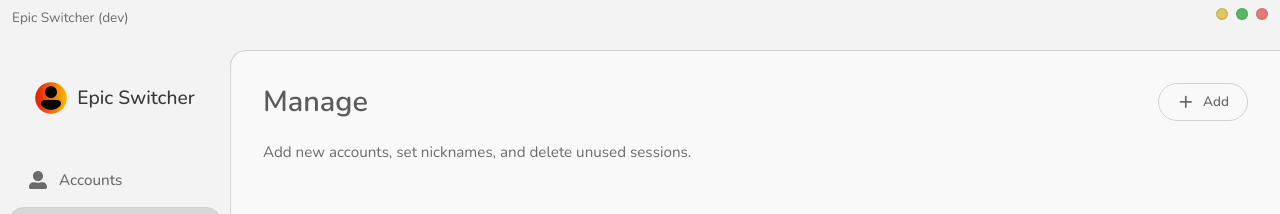
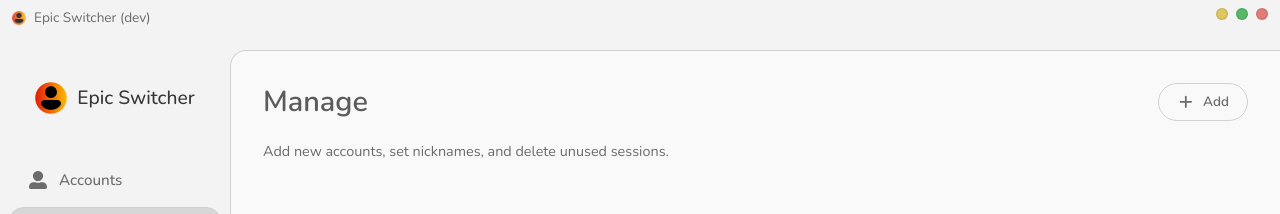
Before and after one commit to symonxdd/epic-switcher, a React (Vite) app in the folder frontend/: page /manage in a window 1280 px wide. Shown: the top 214 px of the page. Built offline with nearby package versions, Linux system fonts and the light colour scheme.

Commit message:
Top bar/logo polish, nav tweaks, floating support
Add app logo to TopBar and adjust layout styles

Prevent redundant nav clicks and center TopNav layout

Add floating SupportCoffee button (except FAQ)

Hide sidebar count setting in top-nav mode

Minor spacing and typography refinements across pages

```diff
--- a/frontend/src/components/TopBar.jsx
+++ b/frontend/src/components/TopBar.jsx
@@ -1,5 +1,6 @@
 import styles from './TopBar.module.css';
 import { WindowMinimise, WindowToggleMaximise, Quit } from '../../wailsjs/runtime/runtime';
+import appLogo from '../assets/images/app-logo.png';
 
 function TopBar({ className }) {
   const isDev = import.meta.env.MODE === 'development';
@@ -7,7 +8,10 @@ function TopBar({ className }) {
 
   return (
     <div className={`${styles.topBar} ${className || ''}`} onDoubleClick={WindowToggleMaximise}>
-      <div className={styles.title}>{title}</div>
+      <div className={styles.titleContainer}>
+        <img src={appLogo} alt="" className={styles.smallLogo} />
+        <div className={styles.title}>{title}</div>
+      </div>
 
       <div className={styles.winControls}>
         <button
--- a/frontend/src/components/TopBar.module.css
+++ b/frontend/src/components/TopBar.module.css
@@ -1,4 +1,3 @@
-/* Base top bar */
 .topBar {
   height: 50px;
   width: 100%;
@@ -10,11 +9,24 @@
   --wails-draggable: drag;
 }
 
+.titleContainer {
+  display: flex;
+  align-items: center;
+  gap: 8px;
+  pointer-events: none;
+  margin-top: 2px;
+}
+
+.smallLogo {
+  width: 14px;
+  height: 14px;
+  object-fit: contain;
+  opacity: 0.8;
+}
+
 .title {
   font-size: 0.85rem;
   color: var(--text-secondary);
-  pointer-events: none;
-  margin-top: 2px;
 }
 
 .winControls {
--- a/frontend/src/components/TopNav.jsx
+++ b/frontend/src/components/TopNav.jsx
@@ -2,6 +2,7 @@ import { useState, useEffect } from 'react';
 import { NavLink } from 'react-router-dom';
 import styles from './TopNav.module.css';
 import { STORAGE_KEYS } from '../constants/storageKeys';
+import appLogo from '../assets/images/app-logo.png';
 
 function TopNav() {
   const [hiddenItems, setHiddenItems] = useState([]);
@@ -47,6 +48,11 @@ function TopNav() {
             <NavLink
               key={item.path}
               to={item.path}
+              onClick={(e) => {
+                if (window.location.pathname === item.path) {
+                  e.preventDefault();
+                }
+              }}
               className={({ isActive }) =>
                 isActive ? `${styles.navItem} ${styles.active}` : styles.navItem
               }
@@ -56,6 +62,8 @@ function TopNav() {
             </NavLink>
           ))}
       </div>
+
+      <div className={styles.spacer} />
     </nav>
   );
 }
--- a/frontend/src/components/TopNav.module.css
+++ b/frontend/src/components/TopNav.module.css
@@ -1,8 +1,11 @@
 .topNav {
   width: 100%;
   background-color: var(--bg-surface);
-  /* border-bottom: 1px solid var(--border-subtle); */
-  padding: 0 1rem;
+  padding: 0 1.5rem;
+  display: flex;
+  align-items: center;
+  justify-content: center;
+  height: 56px;
 }
 
 .navContainer {
@@ -10,9 +13,6 @@
   align-items: center;
   justify-content: center;
   gap: 2rem;
-  height: 48px;
-  max-width: 1200px;
-  margin: 0 auto;
 }
 
 .navItem {
@@ -31,7 +31,5 @@
 
 .active {
   color: var(--text-primary);
+  cursor: default;
 }
-
-/* Optional: Add a subtle indicator for active item if desired,
-   currently just text color as per "clean header" request */
--- a/frontend/src/layout/MainLayout.jsx
+++ b/frontend/src/layout/MainLayout.jsx
@@ -7,6 +7,7 @@ import { Toaster } from 'react-hot-toast';
 
 import TopNav from '../components/TopNav';
 import { STORAGE_KEYS } from '../constants/storageKeys';
+import { SupportCoffee } from '../components/SupportCoffee';
 
 function MainLayout({ children }) {
   const { pathname } = useLocation();
@@ -54,6 +55,12 @@ function MainLayout({ children }) {
         </main>
       </div>
 
+      {isTopNav && pathname !== '/faq' && (
+        <div className={styles.floatingCoffee}>
+          <SupportCoffee />
+        </div>
+      )}
+
       {/* Global toast container */}
       <Toaster
         position="bottom-center"
--- a/frontend/src/layout/MainLayout.module.css
+++ b/frontend/src/layout/MainLayout.module.css
@@ -77,3 +77,11 @@
 .topBarTopNav {
   background-color: var(--bg-surface);
 }
+
+.floatingCoffee {
+  position: fixed;
+  bottom: 24px;
+  right: 24px;
+  z-index: 100;
+  width: fit-content;
+}
--- a/frontend/src/pages/FAQ.module.css
+++ b/frontend/src/pages/FAQ.module.css
@@ -7,7 +7,7 @@
 
 .description {
   margin-bottom: 24px;
-  font-size: 0.95rem;
+  font-size: 0.9rem;
   color: var(--text-secondary);
   line-height: 1.5;
 }
--- a/frontend/src/pages/HowItWorks.module.css
+++ b/frontend/src/pages/HowItWorks.module.css
@@ -225,6 +225,7 @@
   justify-content: center;
   align-items: flex-end;
   margin-top: auto;
+  padding-top: 1.5rem;
 }
 
 .heart {
--- a/frontend/src/pages/Manage.module.css
+++ b/frontend/src/pages/Manage.module.css
@@ -14,7 +14,7 @@
 
 .description {
   margin-bottom: 24px;
-  font-size: 0.95rem;
+  font-size: 0.9rem;
   color: var(--text-secondary);
   line-height: 1.5;
 }
--- a/frontend/src/pages/Settings.jsx
+++ b/frontend/src/pages/Settings.jsx
@@ -171,6 +171,7 @@ function Settings() {
                 </label>
               </div>
 
+              {layoutMode !== 'top-nav' && (
                 <div className={styles.toggleRow}>
                   <label htmlFor="showSidebarCountToggle" className={styles.toggleLabel}>Show account count</label>
                   <label className={styles.switch}>
@@ -185,6 +186,7 @@ function Settings() {
                     <span className={styles.slider}></span>
                   </label>
                 </div>
+              )}
 
               <div className={styles.toggleRow}>
                 <label htmlFor="supportNoticeToggle" className={styles.toggleLabel}>Support notice</label>
```
Lines whose indentation alone changed are shown as unchanged.
